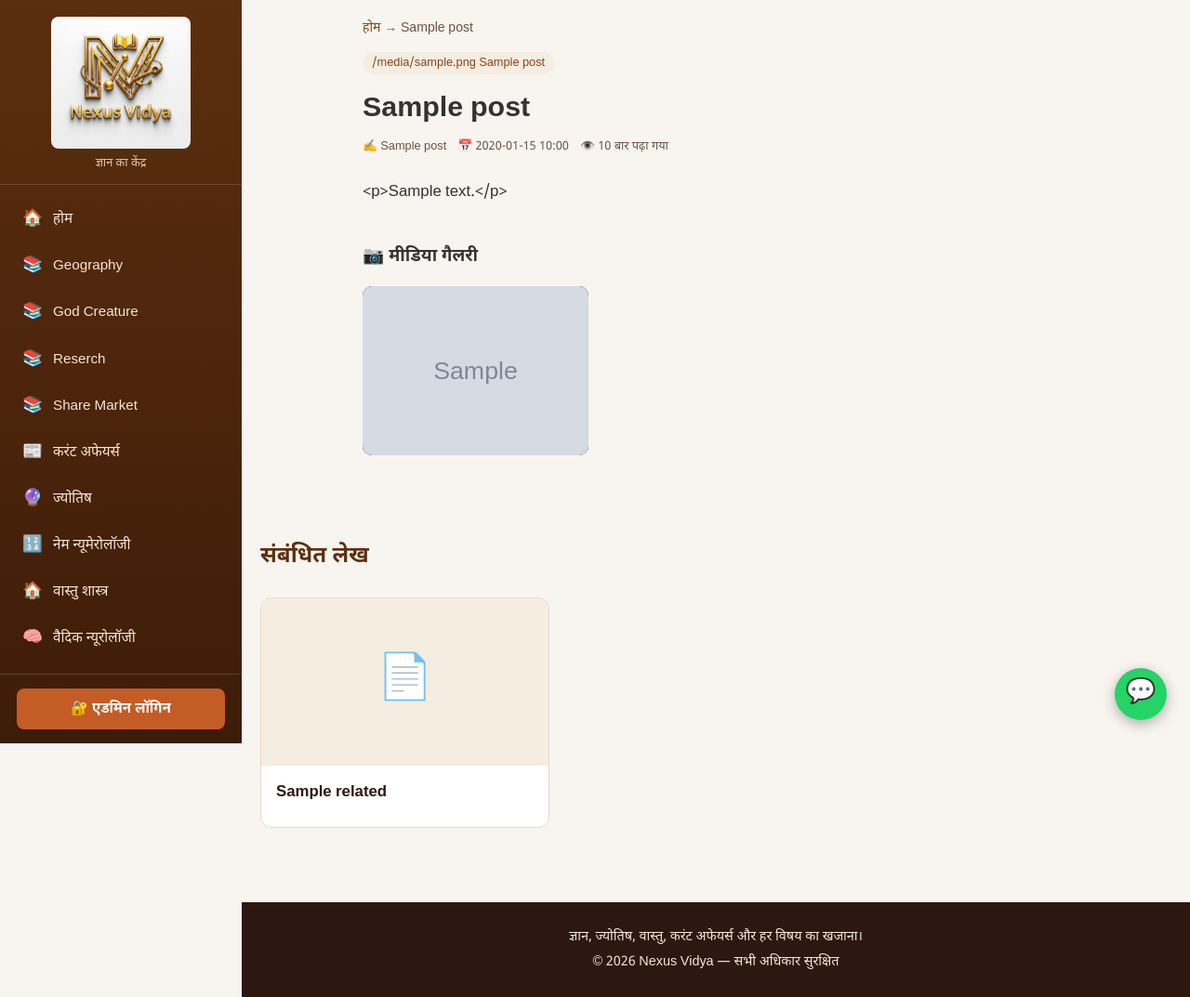
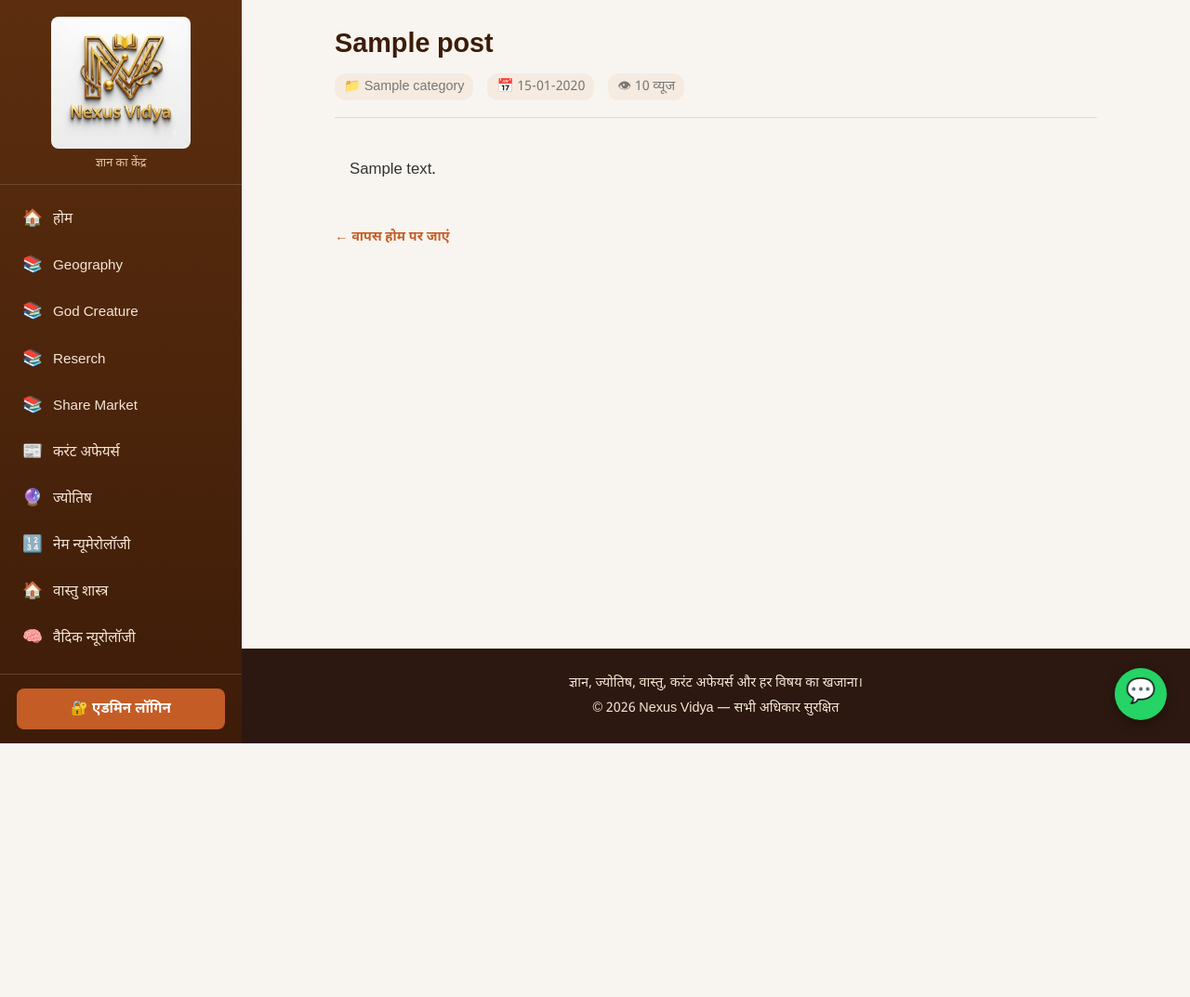
Before and after one commit to nexusvidya/nexus-vidya, a Flask app: template templates/post.html in a window 1280 px wide. Shown: the whole page at 93% size. After the commit the page ends 800 px from the top, so only its background shows below. Run offline with Flask 3, Linux system fonts and the light colour scheme; data comes from the database, SQL or seed files in the repository; the template is opened without the code that fills it: most values are stand-ins (such as "Sample title", 1, 10 or a date in 2020); grey boxes marked "Sample" are stand-in pictures.

Commit message:
Update post.html

```diff
--- a/templates/post.html
+++ b/templates/post.html
@@ -1,84 +1,88 @@
 {% extends "base.html" %}
+
 {% block title %}{{ post.title }}{% endblock %}
 
 {% block content %}
-<article class="single-post">
-  <div class="container narrow">
-    <div class="breadcrumb">
-      <a href="{{ url_for('index') }}">होम</a>
-      {% if post.category_slug %}
-      → <a href="{{ url_for('category_page', slug=post.category_slug) }}">{{ post.category_name }}</a>
+<style>
+  .post-container {
+    max-width: 860px;
+    margin: 30px auto;
+    padding: 0 20px;
+  }
+  .post-header {
+    margin-bottom: 25px;
+    border-bottom: 1px solid #e8d9c8;
+    padding-bottom: 18px;
+  }
+  .post-header h1 {
+    font-size: 1.8rem;
+    color: #3d1c08;
+    margin-bottom: 10px;
+    line-height: 1.35;
+  }
+  .post-meta {
+    font-size: 0.9rem;
+    color: #777;
+    display: flex;
+    gap: 15px;
+    flex-wrap: wrap;
+  }
+  .post-meta span {
+    background: #f5ebe0;
+    padding: 3px 10px;
+    border-radius: 12px;
+  }
+  .post-body {
+    font-size: 1.05rem;
+    line-height: 1.8;
+    color: #333;
+  }
+  .post-body p {
+    margin-bottom: 14px;
+  }
+  .post-body h2, .post-body h3 {
+    margin-top: 25px;
+    margin-bottom: 12px;
+    color: #5c2e0f;
+  }
+  .post-body ul, .post-body ol {
+    margin: 12px 0 12px 25px;
+  }
+  .post-body li {
+    margin-bottom: 6px;
+  }
+  .back-link {
+    display: inline-block;
+    margin-top: 30px;
+    color: #c45c26;
+    text-decoration: none;
+    font-weight: 600;
+  }
+  .back-link:hover {
+    text-decoration: underline;
+  }
+</style>
+
+<div class="post-container">
+  <div class="post-header">
+    <h1>{{ post.title }}</h1>
+    <div class="post-meta">
+      {% if post.category %}
+        <span>📁 {{ post.category.name }}</span>
       {% endif %}
-      → <span>{{ post.title[:40] }}{% if post.title|length > 40 %}...{% endif %}</span>
-    </div>
-
-    <header class="post-header">
-      {% if post.category_name %}
-      <a href="{{ url_for('category_page', slug=post.category_slug) }}" class="post-cat">{{ post.category_icon }} {{ post.category_name }}</a>
+      {% if post.created_at %}
+        <span>📅 {{ post.created_at.strftime('%d-%m-%Y') }}</span>
       {% endif %}
-      <h1>{{ post.title }}</h1>
-      <div class="post-meta">
-        <span>✍️ {{ post.author_name or 'एडमिन' }}</span>
-        <span>📅 {{ post.created_at[:16] if post.created_at else '' }}</span>
-        <span>👁️ {{ post.views or 0 }} {{ t('views') }}</span>
-      </div>
-    </header>
-
-    {% if post.featured_image %}
-    <div class="featured-image">
-      <img src="{{ url_for('static', filename='uploads/' + post.featured_image) }}" alt="{{ post.title }}">
-    </div>
-    {% endif %}
-
-    <div class="post-content">
-      {{ post.content | format_content }}
-    </div>
-
-    {% if media %}
-    <div class="media-gallery">
-      <h3>📷 {{ t('media_gallery') }}</h3>
-      <div class="gallery-grid">
-        {% for m in media %}
-        <div class="gallery-item">
-          {% if m.media_type == 'video' %}
-          <video controls preload="metadata">
-            <source src="{{ url_for('static', filename='uploads/' + m.filename) }}" type="video/mp4">
-            आपका ब्राउज़र वीडियो सपोर्ट नहीं करता।
-          </video>
-          {% else %}
-          <a href="{{ url_for('static', filename='uploads/' + m.filename) }}" target="_blank">
-            <img src="{{ url_for('static', filename='uploads/' + m.filename) }}" alt="{{ m.original_name }}" loading="lazy">
-          </a>
-          {% endif %}
-        </div>
-        {% endfor %}
-      </div>
-    </div>
-    {% endif %}
-  </div>
-</article>
-
-{% if related %}
-<section class="related-section">
-  <div class="container">
-    <h2 class="section-title">{{ t('related') }}</h2>
-    <div class="post-grid">
-      {% for r in related %}
-      <article class="post-card">
-        {% if r.featured_image %}
-        <a href="{{ url_for('post_page', slug=r.slug) }}" class="post-thumb">
-          <img src="{{ url_for('static', filename='uploads/' + r.featured_image) }}" alt="{{ r.title }}" loading="lazy">
-        </a>
-        {% else %}
-        <a href="{{ url_for('post_page', slug=r.slug) }}" class="post-thumb placeholder"><span>📄</span></a>
-        {% endif %}
-        <div class="post-body">
-          <h3><a href="{{ url_for('post_page', slug=r.slug) }}">{{ r.title }}</a></h3>
-        </div>
-      </article>
-      {% endfor %}
+      {% if post.views %}
+        <span>👁 {{ post.views }} व्यूज</span>
+      {% endif %}
     </div>
   </div>
-</section>
-{% endif %}
+
+  <div class="post-body">
+    {{ post.content|safe }}
+  </div>
+
+  <a href="{{ url_for('index') }}" class="back-link">← वापस होम पर जाएं</a>
+</div>
 {% endblock %}
```
